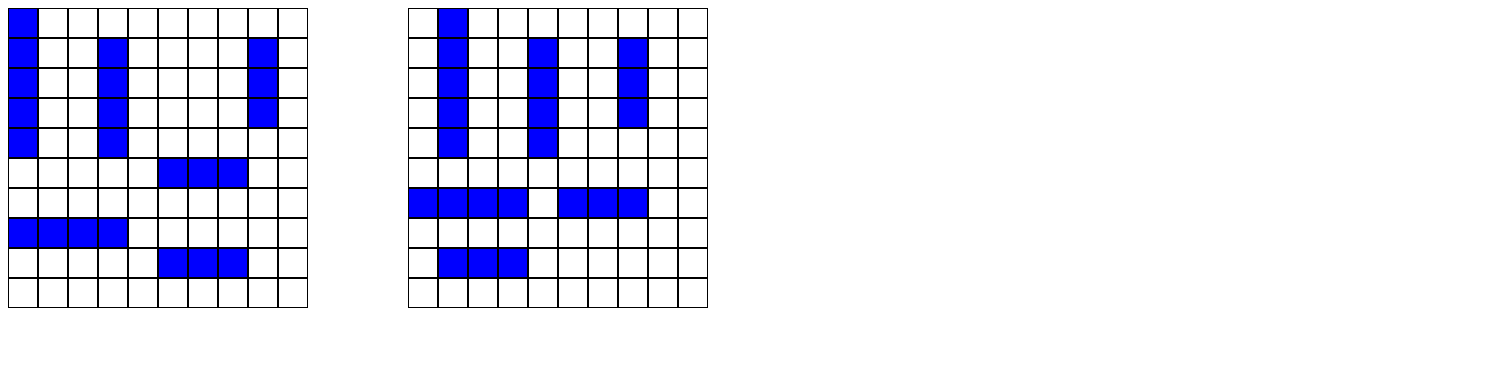
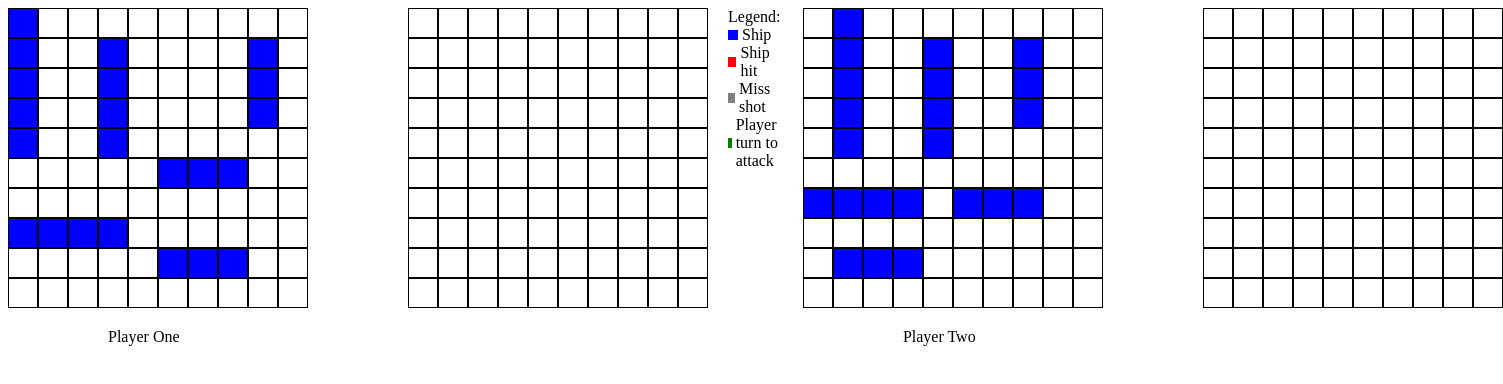
Before and after one commit to hadrianoo/battleship, a website built with webpack: page src/template.html in a window 1280 px wide. Shown: the whole page, 1503 px wide, since content can reach past the window. Built offline with nearby package versions, Linux system fonts and the light colour scheme.

Commit message:
fix: add attack board

```diff
--- a/src/gameboard-dom.js
+++ b/src/gameboard-dom.js
@@ -1,3 +1,5 @@
+function legend() {}
+
 function createGameBoardDOM(parent, boardSize) {
   let counterForX = 1;
   let counterForY = 1;
@@ -13,6 +15,7 @@ function createGameBoardDOM(parent, boardSize) {
     }
   }
 }
+
 function populateGameBoardDOMWithShips(parent, player) {
   for (const shipObj of player.gameBoard.getShips()) {
     for (const position of shipObj.position) {
@@ -21,6 +24,7 @@ function populateGameBoardDOMWithShips(parent, player) {
         `[data-x="${posX}"][data-y="${posY}"]`,
       );
       element.dataset.ship = true;
+      element.dataset.hit = false;
     }
   }
 }
--- a/src/index.js
+++ b/src/index.js
@@ -78,12 +78,34 @@ function game() {
     [8, 4],
   ]);
 
-  const leftGameBoard = document.querySelector(".leftGameBoard");
-  const rightGameBoard = document.querySelector(".rightGameBoard");
-  createGameBoardDOM(leftGameBoard, player1.gameBoard.getGameBoardSize());
-  createGameBoardDOM(rightGameBoard, player2.gameBoard.getGameBoardSize());
+  const playerOneGameBoard = document.querySelector(".playerOneGameBoard");
+  const playerOneAttackBoard = document.querySelector(".playerOneAttackBoard");
+  const playerTwoGameBoard = document.querySelector(".playerTwoGameBoard");
+  const playerTwoAttackBoard = document.querySelector(".playerTwoAttackBoard");
 
-  populateGameBoardDOMWithShips(leftGameBoard, player1);
-  populateGameBoardDOMWithShips(rightGameBoard, player2);
+  createGameBoardDOM(playerOneGameBoard, player1.gameBoard.getGameBoardSize());
+  createGameBoardDOM(
+    playerOneAttackBoard,
+    player2.gameBoard.getGameBoardSize(),
+  );
+
+  createGameBoardDOM(playerTwoGameBoard, player2.gameBoard.getGameBoardSize());
+  createGameBoardDOM(
+    playerTwoAttackBoard,
+    player1.gameBoard.getGameBoardSize(),
+  );
+
+  populateGameBoardDOMWithShips(playerOneGameBoard, player1);
+  populateGameBoardDOMWithShips(playerTwoGameBoard, player2);
+
+  playerOneGameBoard.addEventListener("click", (event) => {
+    const shipStatus = event.target.dataset.ship;
+    const hitStatus = event.target.dataset.hit;
+    const posX = event.target.dataset.x;
+    const poxY = event.target.dataset.y;
+    if (shipStatus && hitStatus) {
+      console.log(event.target.dataset.ship);
+    }
+  });
 }
 game();
--- a/src/styles.css
+++ b/src/styles.css
@@ -1,19 +1,66 @@
+body {
+  display: flex;
+  gap: 20px;
+}
+.legend > div {
+  display: flex;
+  gap: 4px;
+}
+
+.ship,
+.hit,
+.miss,
+.playerTurn {
+  width: 10px;
+  height: 10px;
+  align-self: center;
+}
+
+.ship {
+  background-color: blue;
+}
+
+.hit {
+  background-color: red;
+}
+
+.miss {
+  background-color: grey;
+}
+
+.playerTurn {
+  background-color: green;
+}
+
 .game {
+  position: relative;
   display: flex;
   gap: 100px;
 }
 
-.leftGameBoard,
-.rightGameBoard {
+.playerOneGameBoard,
+.playerTwoGameBoard,
+.playerOneAttackBoard,
+.playerTwoAttackBoard {
   display: grid;
   grid-template-columns: repeat(10, 30px);
   grid-template-rows: repeat(10, 30px);
 }
-.leftGameBoard > div,
-.rightGameBoard > div {
+
+.playerOneGameBoard > div,
+.playerTwoGameBoard > div,
+.playerOneAttackBoard > div,
+.playerTwoAttackBoard > div {
   border: 1px solid black;
 }
 
 div[data-ship="true"] {
   background-color: blue;
 }
+
+.player1,
+.player2 {
+  position: absolute;
+  top: 320px;
+  left: 100px;
+}
--- a/src/template.html
+++ b/src/template.html
@@ -7,8 +7,33 @@
   </head>
   <body>
     <div class="game">
-      <div class="leftGameBoard"></div>
-      <div class="rightGameBoard"></div>
+      <div class="playerOneGameBoard"></div>
+      <div class="playerOneAttackBoard"></div>
+      <div class="player1">Player One</div>
+    </div>
+    <div class="legend">
+      Legend:
+      <div>
+        <div class="ship"></div>
+        Ship
+      </div>
+      <div>
+        <div class="hit"></div>
+        Ship hit
+      </div>
+      <div>
+        <div class="miss"></div>
+        Miss shot
+      </div>
+      <div>
+        <div class="playerTurn"></div>
+        Player turn to attack
+      </div>
+    </div>
+    <div class="game">
+      <div class="playerTwoGameBoard"></div>
+      <div class="playerTwoAttackBoard"></div>
+      <div class="player2">Player Two</div>
     </div>
   </body>
 </html>
```
